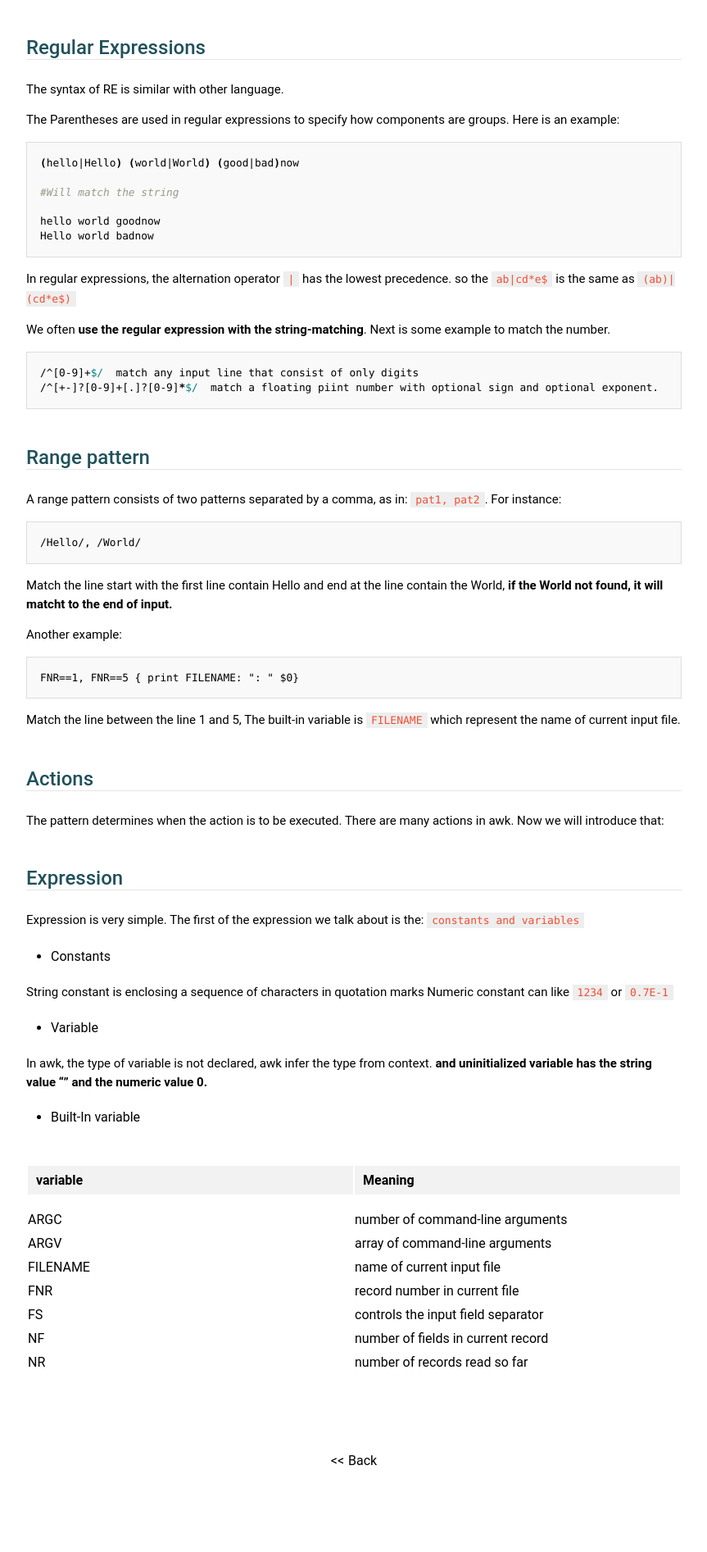
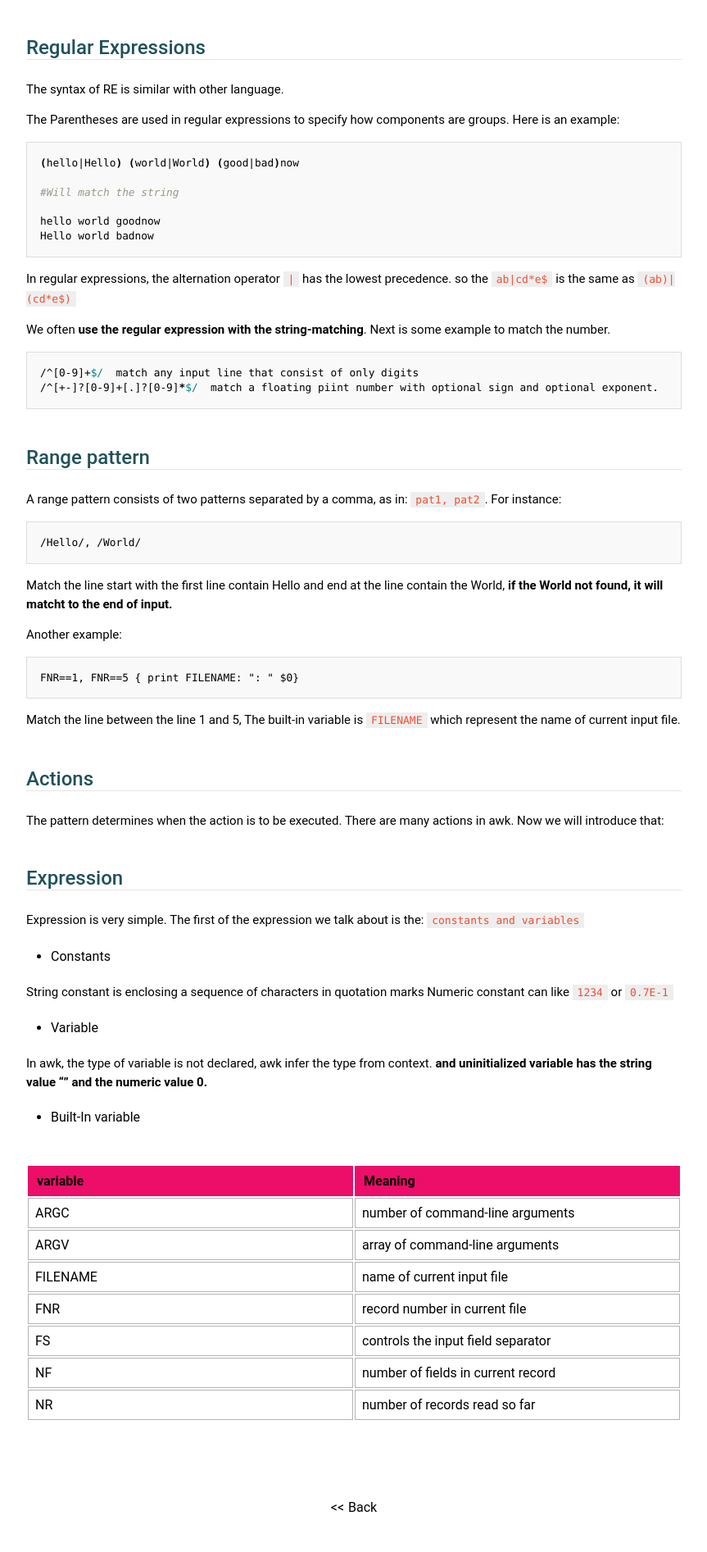
Before and after one commit to JesseEisen/DailyKeep, a Jekyll site: the page built from _posts/2016-02-03-awk-synatx-overview.md, in a window 1280 px wide. Shown: the part 2046-3939 px from the top of the page at 82% size, without its empty margins (208-1071 px from the left). Built offline with Jekyll 4.4.1, drawn with Linux system fonts in a browser that asks for light colours; some web fonts are replaced; before the commit the page ends 3882 px from its top, so only the background shows below that.

Commit message:
fix css of table

```diff
--- a/_sass/main.scss
+++ b/_sass/main.scss
@@ -253,15 +253,16 @@ table {
   table-layout: fixed;
   margin: 45px 0;
   thead {
-    background: #f2f2f2;
+    background: #ec0e69;
   }
   th {
     text-align: left;
     padding: 8px 10px;
-    border-bottom: 15px solid #fff;
+    border: 1px solid #ec0e69;
   }
   td {
-    padding: 4px 0;
+    padding: 0.5rem;
+	border: 1px solid #b3b3b3;
   }
 }
 iframe {
```
